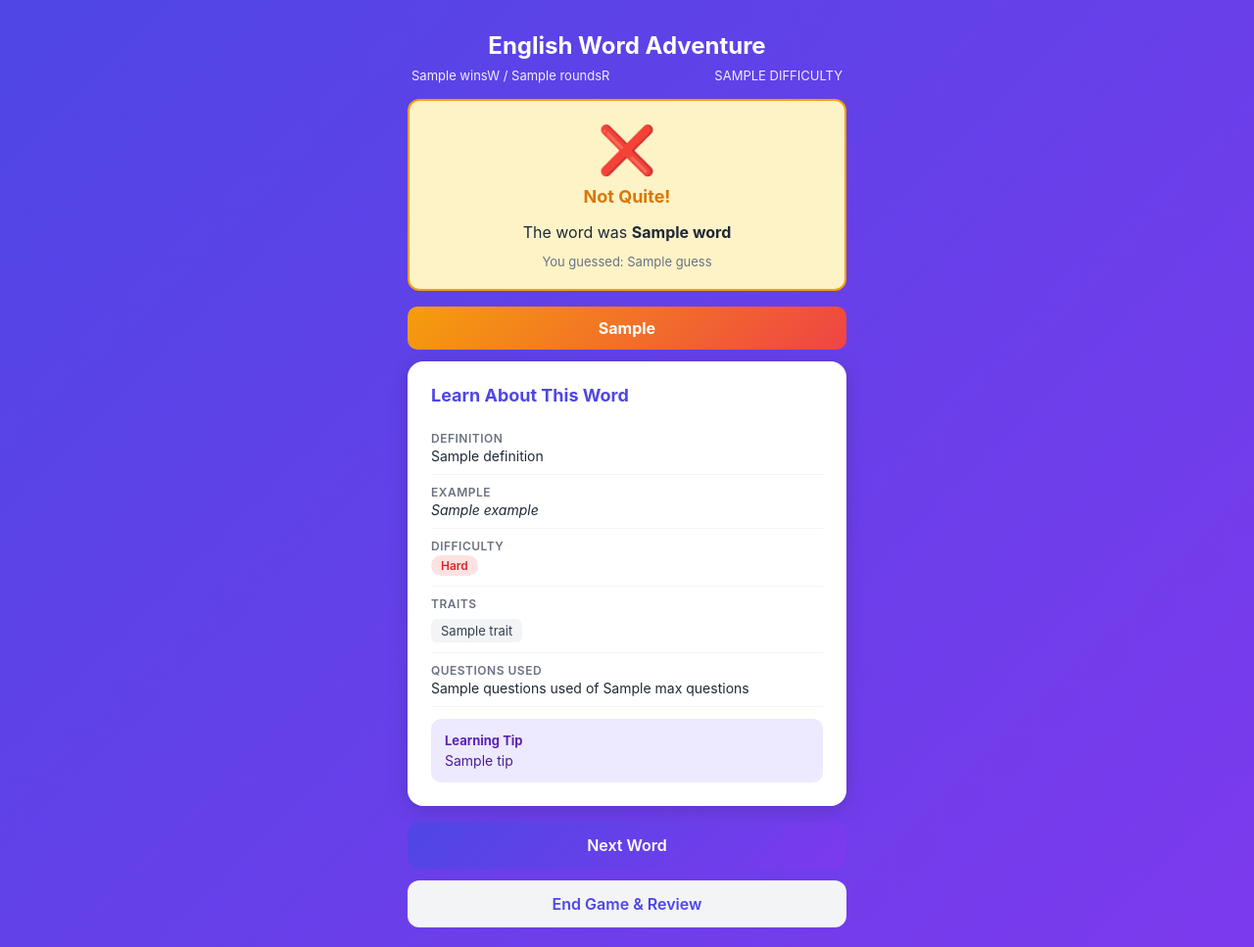
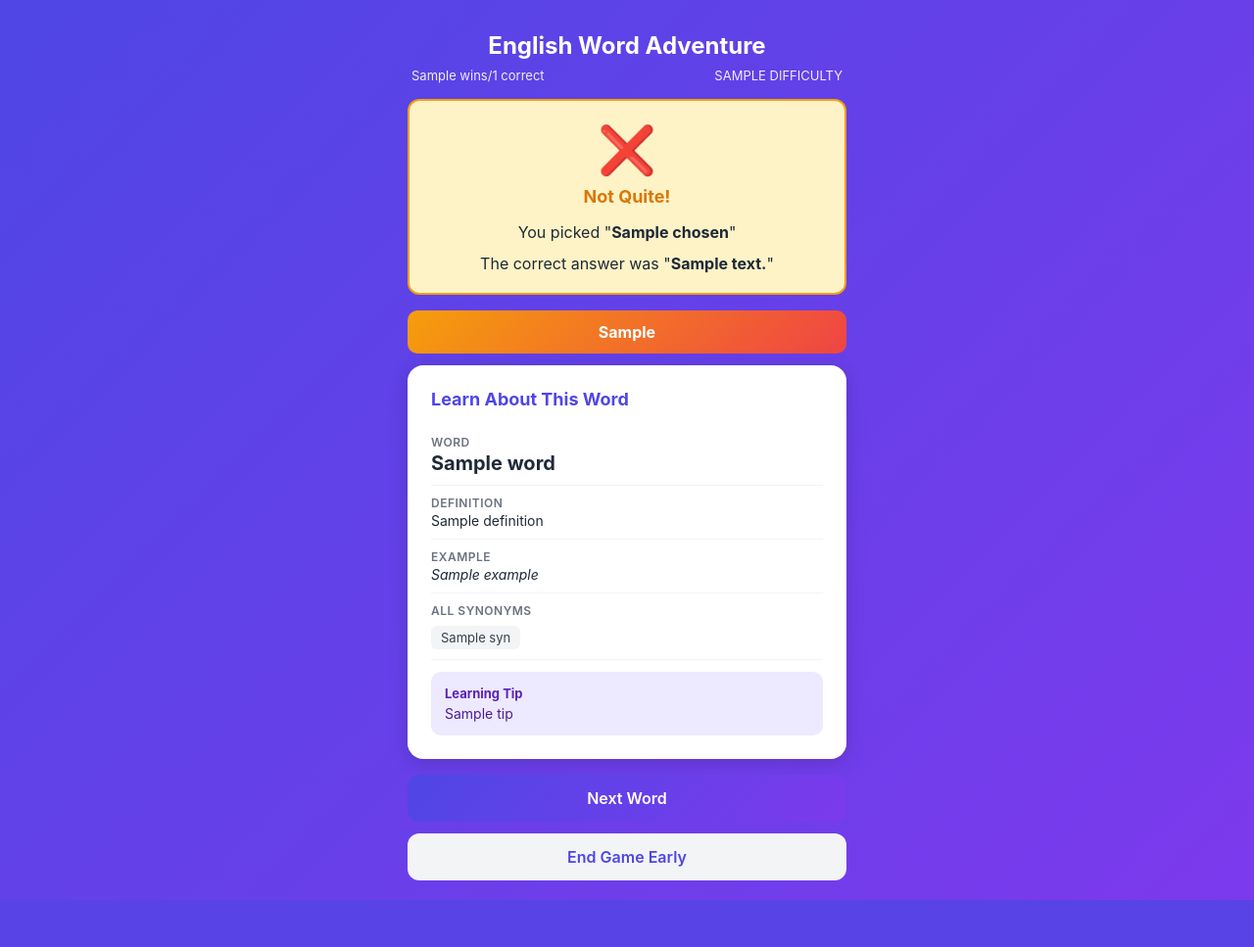
Before and after one commit to christmastodd-dot/Christmas-repo, a Flask app: template templates/result.html in a window 1280 px wide. Shown: the whole page at 98% size. After the commit the page ends 919 px from the top, so only its background shows below. Run offline with Flask 3, Linux system fonts and the light colour scheme; the template is opened without the code that fills it: most values are stand-ins (such as "Sample title", 1, 10 or a date in 2020); parts of the project's set-up code (start-up, migrations or seed data) failed here and were passed over.

Commit message:
Step 3: Update Flask app and templates for synonym quiz
- Rewrite app.py: remove question/filter/guess routes, add /play
  (shows word + 4 choices) and /answer (checks synonym pick)
- 10 rounds per session with no repeat words
- play.html: shows word, definition, and 4 synonym buttons
- result.html: correct/incorrect feedback with all synonyms shown
- review.html: includes synonyms for each word in review
- Remove guess.html (no longer needed)

https://claude.ai/code/session_01RA58rXarAP7kxsjjUvjLf9

```diff
--- a/app.py
+++ b/app.py
@@ -1,13 +1,13 @@
 """
 English Word Adventure — Web App
-Flask wrapper for the English Word Adventure game.
+Flask wrapper for the synonym quiz game.
 """
 
 import os
 import random
 from flask import Flask, render_template, session, redirect, url_for, request
 
-from english_word_game import WORDS, QUESTIONS, MAX_QUESTIONS, get_word_pool, filter_words
+from english_word_game import WORDS, ROUNDS_PER_GAME, get_word_pool, build_choices
 
 app = Flask(__name__)
 app.secret_key = os.environ.get("SECRET_KEY", "english-word-adventure-dev-key")
@@ -19,17 +19,14 @@ def get_game_state():
         session["game"] = {
             "difficulty": None,
             "wins": 0,
-            "rounds": 0,
+            "round_num": 0,
+            "total_rounds": 0,
             "streak": 0,
             "best_streak": 0,
             "words_seen": [],
+            "session_words": [],
         }
     return session["game"]
-
-
-def get_round_state():
-    """Get or initialize round state from session."""
-    return session.get("round")
 
 
 @app.route("/")
@@ -53,132 +50,64 @@ def start():
     session.clear()
     game = get_game_state()
     game["difficulty"] = difficulty
-    session.modified = True
-    return redirect(url_for("new_round"))
 
+    word_pool = get_word_pool(difficulty)
+    total_rounds = min(ROUNDS_PER_GAME, len(word_pool))
+    game["total_rounds"] = total_rounds
+    game["session_words"] = random.sample(word_pool, total_rounds)
 
-@app.route("/new-round")
-def new_round():
-    """Begin a new round — pick a random word."""
-    game = get_game_state()
-    if not game["difficulty"]:
-        return redirect(url_for("home"))
-
-    word_pool = get_word_pool(game["difficulty"])
-    word = random.choice(word_pool)
-
-    session["round"] = {
-        "word": word,
-        "asked_indices": [],
-        "questions_left": MAX_QUESTIONS,
-        "possible_count": len(word_pool),
-    }
-    game["rounds"] += 1
     session.modified = True
     return redirect(url_for("play"))
 
 
 @app.route("/play")
 def play():
-    """Main game screen — show available questions."""
+    """Show the current word and 4 synonym choices."""
     game = get_game_state()
-    rnd = get_round_state()
-    if not rnd:
+    if not game["difficulty"] or game["round_num"] >= game["total_rounds"]:
         return redirect(url_for("home"))
 
-    available = []
-    for i, (question, _) in enumerate(QUESTIONS):
-        if i not in rnd["asked_indices"]:
-            available.append((i, question))
+    word = game["session_words"][game["round_num"]]
+    choices, correct = build_choices(word)
+
+    # Store correct answer and choices in session for validation
+    session["current_round"] = {
+        "word": word,
+        "choices": choices,
+        "correct": correct,
+    }
+    session.modified = True
 
     return render_template("play.html",
                            game=game,
-                           rnd=rnd,
-                           available_questions=available,
-                           max_questions=MAX_QUESTIONS)
+                           word=word,
+                           choices=choices,
+                           round_num=game["round_num"] + 1,
+                           total_rounds=game["total_rounds"])
 
 
-@app.route("/ask", methods=["POST"])
-def ask():
-    """Process a question selection."""
+@app.route("/answer", methods=["POST"])
+def answer():
+    """Check the player's synonym choice and show result."""
     game = get_game_state()
-    rnd = get_round_state()
-    if not rnd:
+    current = session.get("current_round")
+    if not current:
         return redirect(url_for("home"))
 
-    q_index = int(request.form.get("question_index", -1))
-    if q_index < 0 or q_index >= len(QUESTIONS) or q_index in rnd["asked_indices"]:
+    pick = int(request.form.get("choice", -1))
+    word = current["word"]
+    choices = current["choices"]
+    correct_answer = current["correct"]
+
+    if pick < 0 or pick >= len(choices):
         return redirect(url_for("play"))
 
-    question_text, attribute = QUESTIONS[q_index]
-    answer = rnd["word"][attribute]
+    chosen = choices[pick]
+    is_correct = chosen == correct_answer
 
-    rnd["asked_indices"].append(q_index)
-    rnd["questions_left"] -= 1
-
-    # Filter possible words
-    word_pool = get_word_pool(game["difficulty"])
-    possible = list(word_pool)
-    for idx in rnd["asked_indices"]:
-        _, attr = QUESTIONS[idx]
-        possible = filter_words(possible, attr, rnd["word"][attr])
-    rnd["possible_count"] = len(possible)
-
-    session["last_answer"] = {
-        "question": question_text,
-        "answer": answer,
-    }
-    session.modified = True
-
-    # Auto-advance to guess if only 1 word left or no questions remain
-    if rnd["possible_count"] == 1 or rnd["questions_left"] == 0:
-        return redirect(url_for("guess"))
-
-    return redirect(url_for("play"))
-
-
-@app.route("/guess")
-def guess():
-    """Guess screen — show hints and accept a guess."""
-    game = get_game_state()
-    rnd = get_round_state()
-    if not rnd:
-        return redirect(url_for("home"))
-
-    word = rnd["word"]
-
-    # Build hint list from possible words
-    word_pool = get_word_pool(game["difficulty"])
-    possible = list(word_pool)
-    for idx in rnd["asked_indices"]:
-        _, attr = QUESTIONS[idx]
-        possible = filter_words(possible, attr, rnd["word"][attr])
-
-    hint_words = [w["name"] for w in possible] if len(possible) <= 10 else []
-
-    return render_template("guess.html",
-                           game=game,
-                           rnd=rnd,
-                           letter_count=len(word["name"]),
-                           first_letter=word["name"][0].upper(),
-                           hint_words=hint_words,
-                           max_questions=MAX_QUESTIONS)
-
-
-@app.route("/check", methods=["POST"])
-def check():
-    """Check the player's guess."""
-    game = get_game_state()
-    rnd = get_round_state()
-    if not rnd:
-        return redirect(url_for("home"))
-
-    guess_text = request.form.get("guess", "").strip()
-    word = rnd["word"]
-    correct = guess_text.lower() == word["name"].lower()
-    questions_used = MAX_QUESTIONS - rnd["questions_left"]
-
-    if correct:
+    # Update game state
+    game["round_num"] += 1
+    if is_correct:
         game["wins"] += 1
         game["streak"] += 1
         if game["streak"] > game["best_streak"]:
@@ -188,41 +117,15 @@ def check():
 
     game["words_seen"].append({
         "name": word["name"],
-        "correct": correct,
+        "correct": is_correct,
         "definition": word["definition"],
         "tip": word["tip"],
         "difficulty": word["difficulty"],
+        "synonyms": word["synonyms"],
     })
 
-    # Build traits list
-    traits = []
-    if word["noun"]:
-        traits.append("noun")
-    if word["verb"]:
-        traits.append("verb")
-    if word["adjective"]:
-        traits.append("adjective")
-    if not any([word["noun"], word["verb"], word["adjective"]]):
-        traits.append("adverb")
-    if word["one_syllable"]:
-        traits.append("one syllable")
-    if word["starts_with_vowel"]:
-        traits.append("starts with a vowel")
-    if word["has_double_letters"]:
-        traits.append("has double letters")
-    if word["has_silent_letters"]:
-        traits.append("has silent letters")
-    if word["latin_or_french_origin"]:
-        traits.append("Latin/French origin")
-    else:
-        traits.append("Germanic origin")
-    if word["has_prefix"]:
-        traits.append("has a prefix")
-    if word["has_suffix"]:
-        traits.append("has a suffix")
-
     streak_msg = None
-    if correct:
+    if is_correct:
         if game["streak"] == 3:
             streak_msg = "3 in a row! You're on fire!"
         elif game["streak"] == 5:
@@ -230,20 +133,18 @@ def check():
         elif game["streak"] >= 7:
             streak_msg = f"{game['streak']} in a row! Unstoppable!"
 
-    speed_bonus = correct and questions_used <= 2
+    is_last_round = game["round_num"] >= game["total_rounds"]
 
     session.modified = True
 
     return render_template("result.html",
                            game=game,
                            word=word,
-                           guess=guess_text,
-                           correct=correct,
-                           questions_used=questions_used,
-                           max_questions=MAX_QUESTIONS,
-                           traits=traits,
+                           chosen=chosen,
+                           correct_answer=correct_answer,
+                           is_correct=is_correct,
                            streak_msg=streak_msg,
-                           speed_bonus=speed_bonus)
+                           is_last_round=is_last_round)
 
 
 @app.route("/review")
--- a/templates/result.html
+++ b/templates/result.html
@@ -1,24 +1,24 @@
 {% extends "base.html" %}
-{% block title %}{{ "Correct!" if correct else "Not Quite" }} - Word Adventure{% endblock %}
+{% block title %}{{ "Correct!" if is_correct else "Not Quite" }} - Word Adventure{% endblock %}
 {% block content %}
 <h1>English Word Adventure</h1>
 <div class="score-bar">
-    <span>{{ game.wins }}W / {{ game.rounds }}R{% if game.streak >= 2 %} | Streak: {{ game.streak }}{% endif %}</span>
+    <span>{{ game.wins }}/{{ game.round_num }} correct</span>
     <span>{{ game.difficulty|upper }}</span>
 </div>
 
-{% if correct %}
+{% if is_correct %}
 <div class="correct-box">
     <div class="icon">&#10003;</div>
     <h2>Correct!</h2>
-    <p>The word was <strong>{{ word.name }}</strong></p>
+    <p>"<strong>{{ chosen }}</strong>" is a synonym of "<strong>{{ word.name }}</strong>"</p>
 </div>
 {% else %}
 <div class="incorrect-box">
     <div class="icon">&#10060;</div>
     <h2>Not Quite!</h2>
-    <p>The word was <strong>{{ word.name }}</strong></p>
-    <p class="text-muted mt-12">You guessed: {{ guess }}</p>
+    <p>You picked "<strong>{{ chosen }}</strong>"</p>
+    <p class="mt-12">The correct answer was "<strong>{{ correct_answer }}</strong>"</p>
 </div>
 {% endif %}
 
@@ -26,14 +26,12 @@
 <div class="streak-msg">{{ streak_msg }}</div>
 {% endif %}
 
-{% if speed_bonus %}
-<div class="streak-msg" style="background: linear-gradient(135deg, #2563EB, #7C3AED);">
-    Speed bonus — guessed with {{ questions_used }} question{{ "s" if questions_used != 1 else "" }}!
-</div>
-{% endif %}
-
 <div class="card">
     <h2>Learn About This Word</h2>
+    <div class="fact-row">
+        <div class="fact-label">Word</div>
+        <div class="fact-value" style="font-size: 20px; font-weight: 700;">{{ word.name }}</div>
+    </div>
     <div class="fact-row">
         <div class="fact-label">Definition</div>
         <div class="fact-value">{{ word.definition }}</div>
@@ -43,24 +41,12 @@
         <div class="fact-value"><em>{{ word.example }}</em></div>
     </div>
     <div class="fact-row">
-        <div class="fact-label">Difficulty</div>
-        <div class="fact-value">
-            {% if word.difficulty == 'easy' %}<span class="badge badge-green">Easy</span>
-            {% elif word.difficulty == 'medium' %}<span class="badge badge-amber">Medium</span>
-            {% else %}<span class="badge badge-red">Hard</span>{% endif %}
-        </div>
-    </div>
-    <div class="fact-row">
-        <div class="fact-label">Traits</div>
+        <div class="fact-label">All Synonyms</div>
         <div class="word-list">
-            {% for trait in traits %}
-            <span class="word-chip">{{ trait }}</span>
+            {% for syn in word.synonyms %}
+            <span class="word-chip">{{ syn }}</span>
             {% endfor %}
         </div>
-    </div>
-    <div class="fact-row">
-        <div class="fact-label">Questions Used</div>
-        <div class="fact-value">{{ questions_used }} of {{ max_questions }}</div>
     </div>
     <div class="tip-box">
         <div class="tip-label">Learning Tip</div>
@@ -68,6 +54,10 @@
     </div>
 </div>
 
-<a href="/new-round" class="btn btn-primary">Next Word</a>
-<a href="/review" class="btn btn-secondary mt-12">End Game & Review</a>
+{% if is_last_round %}
+<a href="/review" class="btn btn-primary">See Final Results</a>
+{% else %}
+<a href="/play" class="btn btn-primary">Next Word</a>
+<a href="/review" class="btn btn-secondary mt-12">End Game Early</a>
+{% endif %}
 {% endblock %}
```
Also changed, not shown: templates/guess.html (deleted, +0 -34 lines), templates/play.html (+17 -19 lines), templates/review.html (+11 -3 lines).
